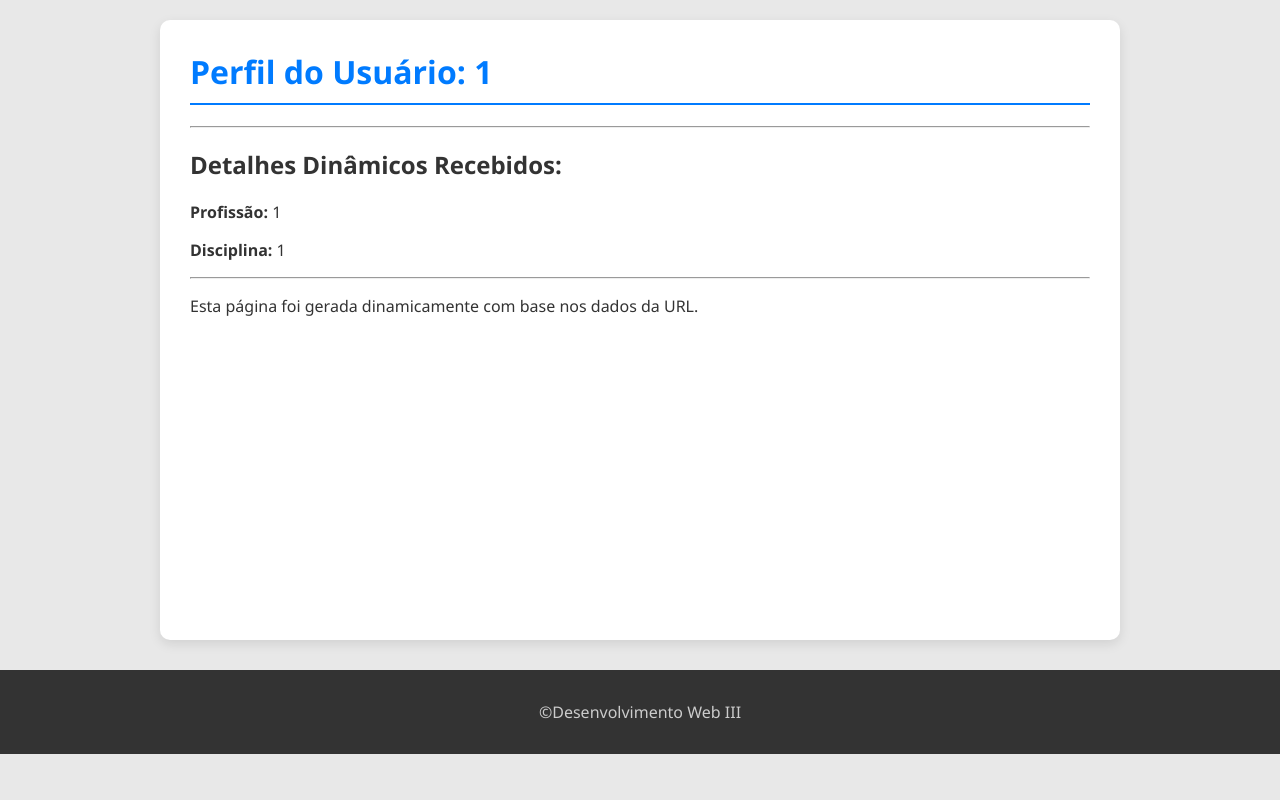
After one commit to Thiago-Mar/DEV-WEB-III, a Flask app: page /usuario/1/1/1 in a window 1280 px wide. The commit adds this page. Run offline with Flask 3, Linux system fonts and the light colour scheme.

Commit message:
Criação de páginas que recebem informações da URL de forma dinâmica

```diff
--- a/app.py
+++ b/app.py
@@ -1,6 +1,6 @@
-#Atividade avaliativa de Desenvolvimento WEB III
-#Prof° Dra. Mariela Tamada
-#Acadêmico: Thiago Silva Marques
+# Atividade avaliativa de Desenvolvimento WEB III
+# Prof° Dra. Mariela Tamada
+# Acadêmico: Thiago Silva Marques
 # 4° Período de TSI
 
 # Importação da classe Flask da biblioteca flask
@@ -8,27 +8,28 @@ from flask import Flask, render_template
 
 # Instancia o aplicativo Flask e o nomeia como 'app_devWebIII'
 app_devWebIII = Flask (__name__)
-#Criando uma nova rota raiz como homepage da página, recebendo uma página html estática#
-#Substintuindo também a routa de saudação.#
+
+# Criando uma nova rota raiz como homepage da página, recebendo uma página html estática
 @app_devWebIII.route('/index/<id>')
 def pagina_inicial(id):
+    # Passando o nome=id
     return render_template('index.html', nome=id)
 
-#Nesta rota substintuindo a rota2, criou-se uma página html para receber as informações transmitidas pelas rotas#
-@app_devWebIII.route('/contato/<id>')
-def contato(id):
+#Fazendo a alteração para que a url seja dinâmica e as informações sejam passadas pela URL para o dicionário
+@app_devWebIII.route('/contato/<nome_user>/<email_usuario>/<telefone_usuario>')
+def contato(nome_user, email_usuario, telefone_usuario):
     # Dicionário contendo as informações de contato
-    contato_info = {
-        "disciplina": "Desenvolvimento Web III",
-        "professor": "Profª. Dra. Mariela Tamada",
-        "instituicao": "IFRO - Campus PVZN",
-        "email": "0000@gmail.com",
-        "telefone": "(69)99999-9999"
-    }
-    return render_template('contato.html', nome=id, dados=contato_info)
+    contato_info ={"email": email_usuario, "telefone": telefone_usuario}
+    return render_template('contato.html', nome=nome_user, dados=contato_info)
+
+#Fazendo a alteração para que a url seja dinâmica e as informações sejam passadas pela URL para o dicionário
+@app_devWebIII.route("/usuario/<nome_usuario>/<nome_profissao>/<nome_disciplina>")
+def usuario (nome_usuario, nome_profissao, nome_disciplina):
+    dados_usu = {"profissao": nome_profissao, "disciplina": nome_disciplina}
+    return render_template ("usuario.html", nome=nome_usuario, dados = dados_usu)
+
 
 # Verifica se o arquivo está sendo executado diretamente (não importado por outro módulo)
-if __name__ == "__main__" : #
+if __name__ == "__main__" :
     # Executa o servidor Flask na porta 8080
     app_devWebIII.run(port = 8080, debug=True)
-    # debug=True ativa o modo de depuração, reiniciando o servidor automaticamente ao salvar mudanças
--- /dev/null
+++ b/static/css/style.css
@@ -0,0 +1,63 @@
+/* Definições de cores e fontes para as páginas */
+body {
+    font-family: 'Segoe UI', Tahoma, Geneva, Verdana, sans-serif;
+    background-color: #e8e8e8; /* Cor de fundo principal */
+    color: #333;
+    margin: 0;
+    padding: 0;
+}
+
+/* Container principal para centralizar o conteúdo */
+.content {
+    background-color: #ffffff;
+    padding: 30px;
+    margin: 20px auto;
+    max-width: 900px;
+    border-radius: 10px;
+    box-shadow: 0 4px 12px rgba(0, 0, 0, 0.1);
+    min-height: 70vh; /* Garante que o conteúdo tenha uma altura mínima */
+}
+
+/* Estilo do cabeçalho de navegação */
+header nav {
+    background-color: #0056b3; /* Azul escuro */
+    padding: 15px 0;
+    text-align: center;
+}
+
+header nav a {
+    color: white;
+    text-decoration: none;
+    margin: 0 20px;
+    font-weight: bold;
+    font-size: 1.1em;
+    transition: color 0.3s;
+}
+
+header nav a:hover {
+    color: #ffcc00; /* Amarelo no hover */
+}
+
+/* Estilo para títulos */
+h1 {
+    color: #007bff; /* Azul claro */
+    border-bottom: 2px solid #007bff;
+    padding-bottom: 10px;
+    margin-top: 0;
+}
+
+/* Estilo do rodapé */
+footer {
+    background-color: #333;
+    color: #ccc;
+    text-align: center;
+    padding: 15px 0;
+    margin-top: 30px;
+    /* Remove a posição fixed se não quiser que ele flutue */
+}
+
+/* Estilo base para botões e links */
+a {
+    color: #0056b3;
+    text-decoration: none;
+}
--- /dev/null
+++ b/templates/base.html
@@ -0,0 +1,22 @@
+<!DOCTYPE html>
+<html lang="pt-BR">
+<head>
+    <meta charset="UTF-8">
+    <title>{% block title %}Base{% endblock %}</title>
+
+    <link rel="stylesheet" href="{{ url_for('static', filename='css/style.css') }}">
+
+</head>
+<body>
+    <div class="content">
+        {% block content %}{% endblock %}
+    </div>
+
+
+    <footer>
+        <p>&copy;Desenvolvimento Web III</p>
+    </footer>
+
+    {% block scripts %}{% endblock %}
+</body>
+</html>
--- /dev/null
+++ b/templates/usuario.html
@@ -0,0 +1,22 @@
+{% extends "base.html" %}
+
+{% block title %}Usuário{% endblock %}
+{% block content %}
+    <div class="perfil-user">
+
+        <h1>Perfil do Usuário: {{ nome }}</h1>
+
+        <hr>
+
+        <h2>Detalhes Dinâmicos Recebidos:</h2>
+
+        <p><strong>Profissão:</strong> {{ dados.profissao }}</p>
+
+        <p><strong>Disciplina:</strong> {{ dados.disciplina }}</p>
+
+        <hr>
+
+        <p>Esta página foi gerada dinamicamente com base nos dados da URL.</p>
+
+    </div>
+{% endblock %}
```
Also changed, not shown: templates/contato.html (+9 -28 lines), templates/index.html (+10 -29 lines).
